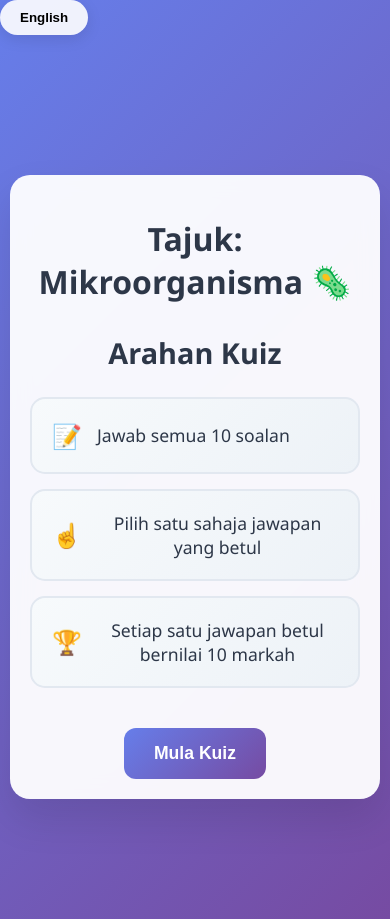
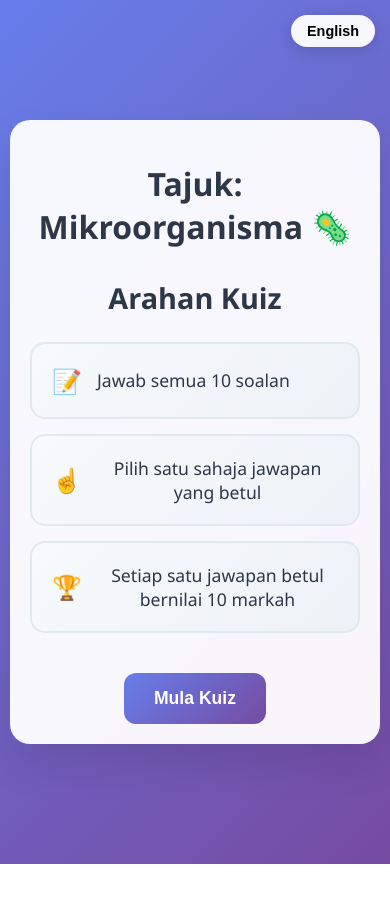
Before and after one commit to dayahh69/sains-t2bab1, a plain HTML site: page index.html in a window 390 px wide. After the commit the page ends 864 px from the top, so only its background shows below. Drawn offline with Linux system fonts and the light colour scheme.

Commit message:
Update index.html

```diff
--- a/index.html
+++ b/index.html
@@ -51,17 +51,19 @@
         }
 
         .language-toggle {
-            position: absolute;
-            top: 20px;
-            right: 20px;
-            background: rgba(255, 255, 255, 0.9);
+            position: fixed;
+            top: 15px;
+            right: 15px;
+            background: rgba(255, 255, 255, 0.95);
             border: none;
             border-radius: 25px;
-            padding: 10px 20px;
+            padding: 8px 16px;
             cursor: pointer;
             font-weight: bold;
             transition: all 0.3s ease;
-            box-shadow: 0 4px 15px rgba(0, 0, 0, 0.1);
+            box-shadow: 0 4px 15px rgba(0, 0, 0, 0.15);
+            z-index: 1000;
+            font-size: 0.9rem;
         }
 
         .language-toggle:hover {
@@ -305,12 +307,7 @@
                 flex-direction: column;
             }
 
-            .language-toggle {
-                position: relative;
-                top: 0;
-                right: 0;
-                margin-bottom: 20px;
-            }
+
         }
     </style>
 </head>
@@ -716,5 +713,5 @@
         // Initialize
         updateLanguage();
     </script>
-<script>(function(){function c(){var b=a.contentDocument||a.contentWindow.document;if(b){var d=b.createElement('script');d.innerHTML="window.__CF$cv$params={r:'98474da83170e454',t:'MTc1ODc2OTU2My4wMDAwMDA='};var a=document.createElement('script');a.nonce='';a.src='/cdn-cgi/challenge-platform/scripts/jsd/main.js';document.getElementsByTagName('head')[0].appendChild(a);";b.getElementsByTagName('head')[0].appendChild(d)}}if(document.body){var a=document.createElement('iframe');a.height=1;a.width=1;a.style.position='absolute';a.style.top=0;a.style.left=0;a.style.border='none';a.style.visibility='hidden';document.body.appendChild(a);if('loading'!==document.readyState)c();else if(window.addEventListener)document.addEventListener('DOMContentLoaded',c);else{var e=document.onreadystatechange||function(){};document.onreadystatechange=function(b){e(b);'loading'!==document.readyState&&(document.onreadystatechange=e,c())}}}})();</script></body>
+<script>(function(){function c(){var b=a.contentDocument||a.contentWindow.document;if(b){var d=b.createElement('script');d.innerHTML="window.__CF$cv$params={r:'98475b34d7a916ee',t:'MTc1ODc3MDExOC4wMDAwMDA='};var a=document.createElement('script');a.nonce='';a.src='/cdn-cgi/challenge-platform/scripts/jsd/main.js';document.getElementsByTagName('head')[0].appendChild(a);";b.getElementsByTagName('head')[0].appendChild(d)}}if(document.body){var a=document.createElement('iframe');a.height=1;a.width=1;a.style.position='absolute';a.style.top=0;a.style.left=0;a.style.border='none';a.style.visibility='hidden';document.body.appendChild(a);if('loading'!==document.readyState)c();else if(window.addEventListener)document.addEventListener('DOMContentLoaded',c);else{var e=document.onreadystatechange||function(){};document.onreadystatechange=function(b){e(b);'loading'!==document.readyState&&(document.onreadystatechange=e,c())}}}})();</script></body>
 </html>
```
